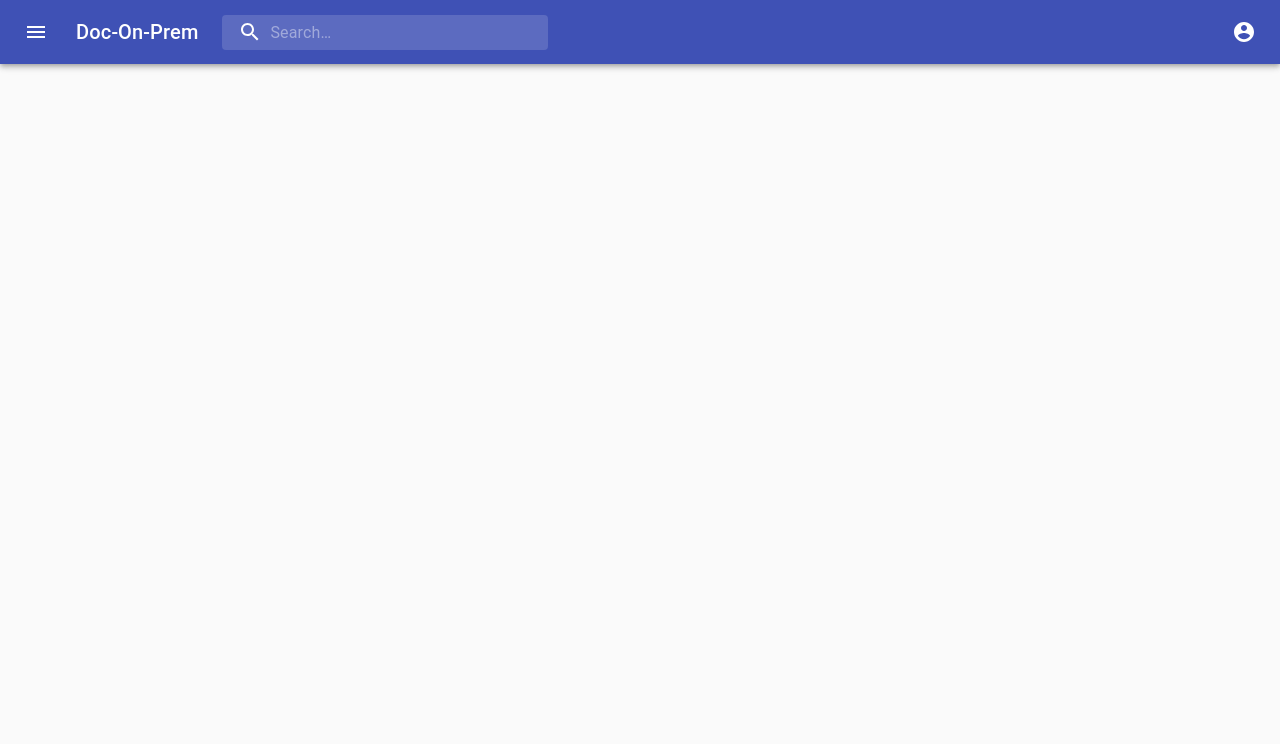
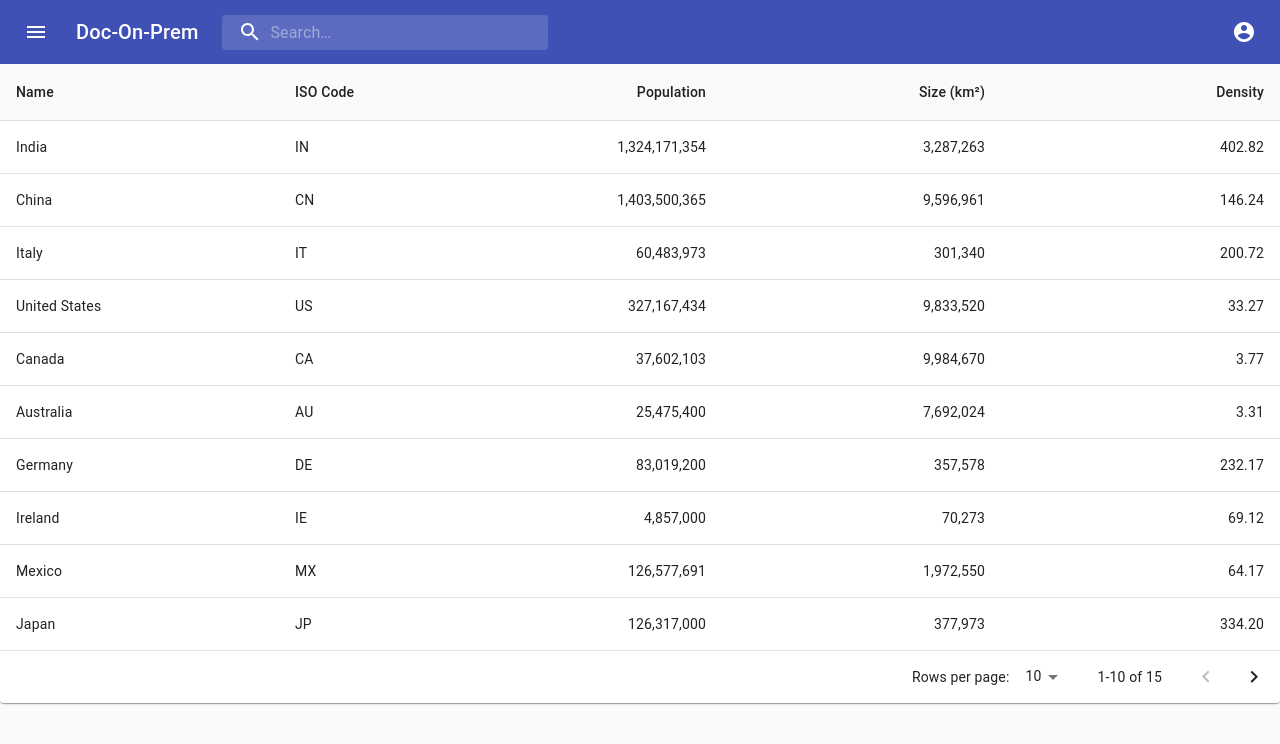
Before and after one commit to kaleween/doc-on-prem, a React (Create React App) app: page / in a window 1280 px wide. Shown: the top 744 px of the page. Built offline with nearby package versions, Linux system fonts and the light colour scheme.

Commit message:
wip drawer height issue

```diff
--- a/src/components/Drawer/Drawer.js
+++ b/src/components/Drawer/Drawer.js
@@ -18,6 +18,7 @@ import FolderIcon from '@material-ui/icons/Folder';
 import FolderOpenIcon from '@material-ui/icons/FolderOpen';
 import Header from "../Header/Header";
 import {Typography} from "@material-ui/core";
+import ListFiles from "../ListFiles/ListFiles";
 
 const useStyles = makeStyles((theme) => ({
     root: {
@@ -151,8 +152,7 @@ const DrawerComponent = () => {
                     mobileMoreAnchorEl={mobileMoreAnchorEl}
                     setMobileMoreAnchorEl={(m) => setMobileMoreAnchorEl(m)}
                 />
-
-                <div className={classes.drawerHeader}/>
+                <ListFiles/>
             </main>
         </div>
     );
--- /dev/null
+++ b/src/components/ListFiles/ListFiles.js
@@ -0,0 +1,132 @@
+import React from 'react';
+import { makeStyles } from '@material-ui/core/styles';
+import Paper from '@material-ui/core/Paper';
+import Table from '@material-ui/core/Table';
+import TableBody from '@material-ui/core/TableBody';
+import TableCell from '@material-ui/core/TableCell';
+import TableContainer from '@material-ui/core/TableContainer';
+import TableHead from '@material-ui/core/TableHead';
+import TablePagination from '@material-ui/core/TablePagination';
+import TableRow from '@material-ui/core/TableRow';
+
+const columns = [
+    { id: 'name', label: 'Name', minWidth: 170 },
+    { id: 'code', label: 'ISO\u00a0Code', minWidth: 100 },
+    {
+        id: 'population',
+        label: 'Population',
+        minWidth: 170,
+        align: 'right',
+        format: (value) => value.toLocaleString('en-US'),
+    },
+    {
+        id: 'size',
+        label: 'Size\u00a0(km\u00b2)',
+        minWidth: 170,
+        align: 'right',
+        format: (value) => value.toLocaleString('en-US'),
+    },
+    {
+        id: 'density',
+        label: 'Density',
+        minWidth: 170,
+        align: 'right',
+        format: (value) => value.toFixed(2),
+    },
+];
+
+function createData(name, code, population, size) {
+    const density = population / size;
+    return { name, code, population, size, density };
+}
+
+const rows = [
+    createData('India', 'IN', 1324171354, 3287263),
+    createData('China', 'CN', 1403500365, 9596961),
+    createData('Italy', 'IT', 60483973, 301340),
+    createData('United States', 'US', 327167434, 9833520),
+    createData('Canada', 'CA', 37602103, 9984670),
+    createData('Australia', 'AU', 25475400, 7692024),
+    createData('Germany', 'DE', 83019200, 357578),
+    createData('Ireland', 'IE', 4857000, 70273),
+    createData('Mexico', 'MX', 126577691, 1972550),
+    createData('Japan', 'JP', 126317000, 377973),
+    createData('France', 'FR', 67022000, 640679),
+    createData('United Kingdom', 'GB', 67545757, 242495),
+    createData('Russia', 'RU', 146793744, 17098246),
+    createData('Nigeria', 'NG', 200962417, 923768),
+    createData('Brazil', 'BR', 210147125, 8515767),
+];
+
+const useStyles = makeStyles({
+    root: {
+        width: '100%',
+    },
+    container: {
+        maxHeight: '100vh'
+    },
+});
+
+const ListFiles = () => {
+    const classes = useStyles();
+    const [page, setPage] = React.useState(0);
+    const [rowsPerPage, setRowsPerPage] = React.useState(10);
+
+    const handleChangePage = (event, newPage) => {
+        setPage(newPage);
+    };
+
+    const handleChangeRowsPerPage = (event) => {
+        setRowsPerPage(+event.target.value);
+        setPage(0);
+    };
+
+    return (
+        <Paper className={classes.root}>
+            <TableContainer className={classes.container}>
+                <Table stickyHeader aria-label="sticky table">
+                    <TableHead>
+                        <TableRow>
+                            {columns.map((column) => (
+                                <TableCell
+                                    key={column.id}
+                                    align={column.align}
+                                    style={{ minWidth: column.minWidth }}
+                                >
+                                    {column.label}
+                                </TableCell>
+                            ))}
+                        </TableRow>
+                    </TableHead>
+                    <TableBody>
+                        {rows.slice(page * rowsPerPage, page * rowsPerPage + rowsPerPage).map((row) => {
+                            return (
+                                <TableRow hover role="checkbox" tabIndex={-1} key={row.code}>
+                                    {columns.map((column) => {
+                                        const value = row[column.id];
+                                        return (
+                                            <TableCell key={column.id} align={column.align}>
+                                                {column.format && typeof value === 'number' ? column.format(value) : value}
+                                            </TableCell>
+                                        );
+                                    })}
+                                </TableRow>
+                            );
+                        })}
+                    </TableBody>
+                </Table>
+            </TableContainer>
+            <TablePagination
+                rowsPerPageOptions={[10, 25, 100]}
+                component="div"
+                count={rows.length}
+                rowsPerPage={rowsPerPage}
+                page={page}
+                onChangePage={handleChangePage}
+                onChangeRowsPerPage={handleChangeRowsPerPage}
+            />
+        </Paper>
+    );
+}
+
+export default ListFiles;
```
